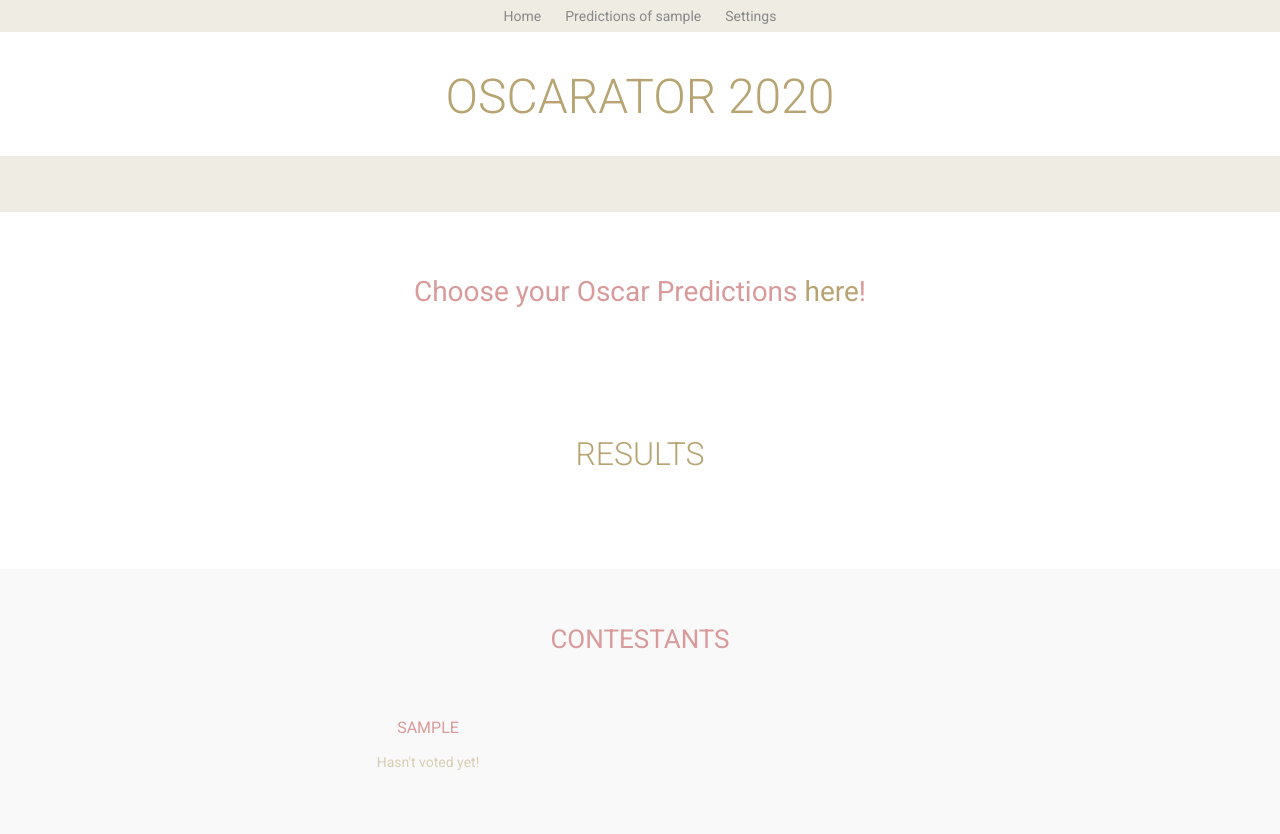
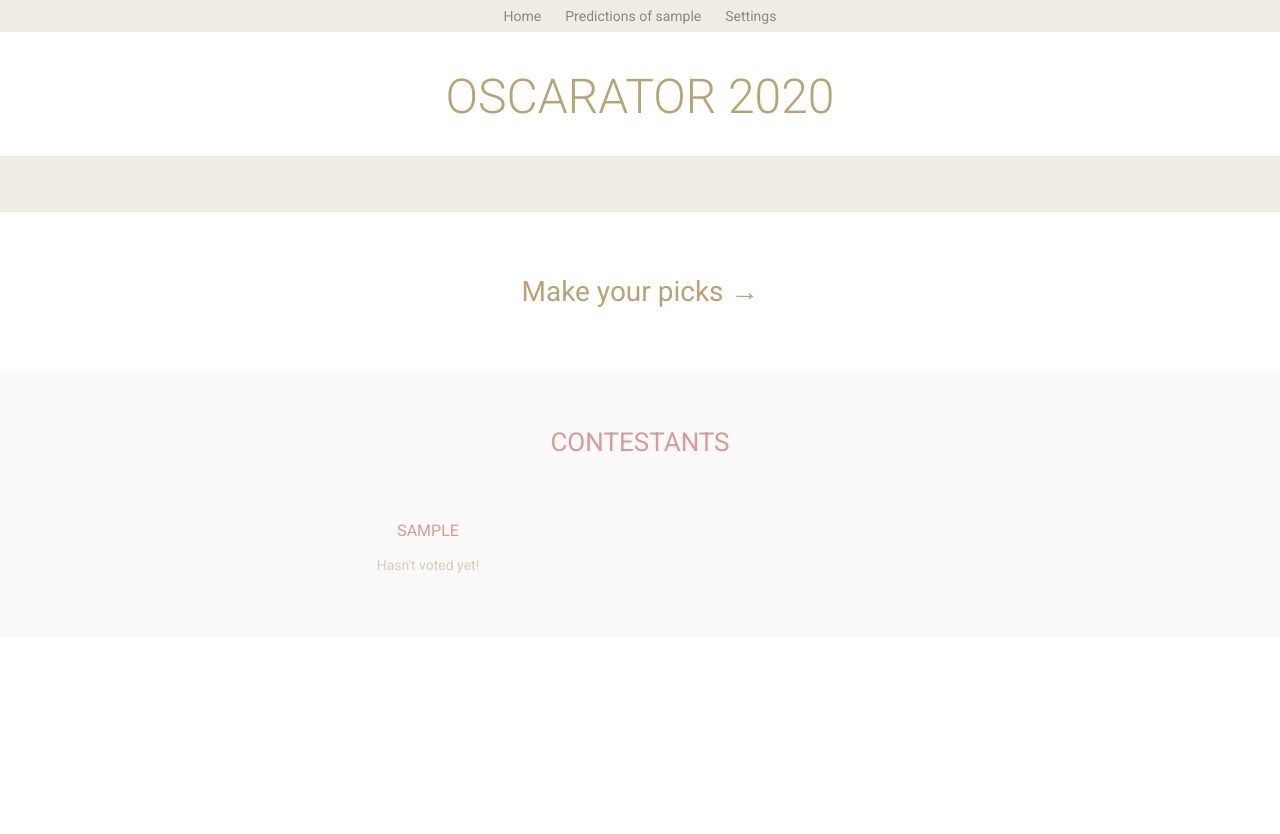
Before and after one commit to sirodoht/oscarator.com, a Django app: page / in a window 1280 px wide. After the commit the page ends 573 px from the top, so only its background shows below. Run offline with Django 3.2, Linux system fonts and the light colour scheme; the visitor is signed in with stand-in values (Sample User, id 1); data comes from the database, SQL or seed files in the repository; data that the repository does not hold is empty.

Commit message:
disable results and enable cta

```diff
--- a/main/templates/main/index.html
+++ b/main/templates/main/index.html
@@ -3,13 +3,13 @@
 {% load static %}
 
 {% block content %}
-{% if request.user.is_authenticated and not request.user.vote_set.all %}
+{% if request.user.is_authenticated and not user_vote_complete %}
 <div class="cta">
-    Choose your Oscar Predictions <a href="{% url 'main:user' request.user %}">here</a>!
+    <a href="{% url 'main:user' request.user %}">Make your picks &rarr;</a>
 </div>
 {% endif %}
 
-<section class="results">
+<!-- <section class="results">
     <div class="results-content">
         <h2>Results</h2>
         <div class="results-content-grid">
@@ -24,7 +24,7 @@
             {% endfor %}
         </div>
     </div>
-</section>
+</section> -->
 
 <section class="predictions">
     <div class="predictions-title">
```
Lines whose indentation alone changed are shown as unchanged.
